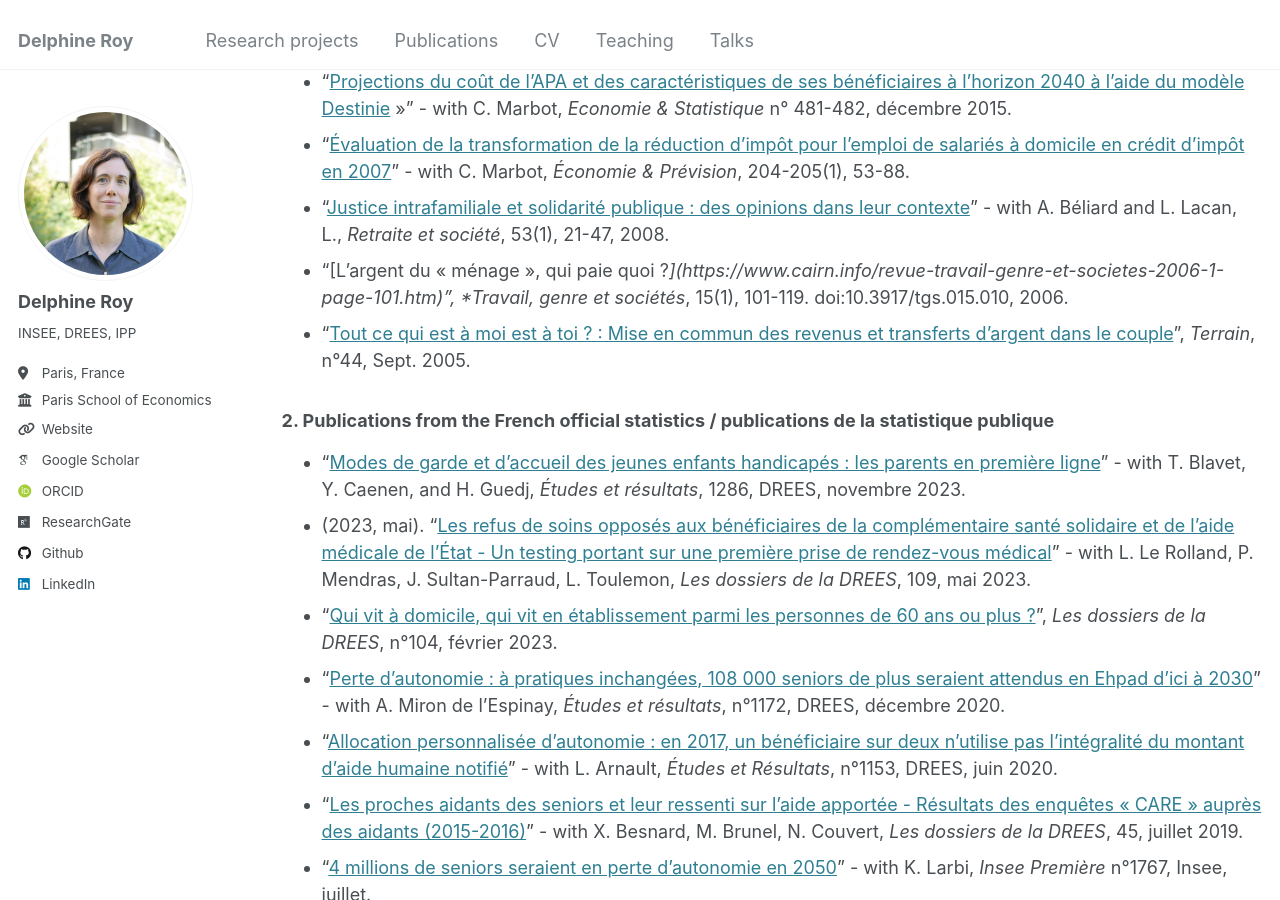
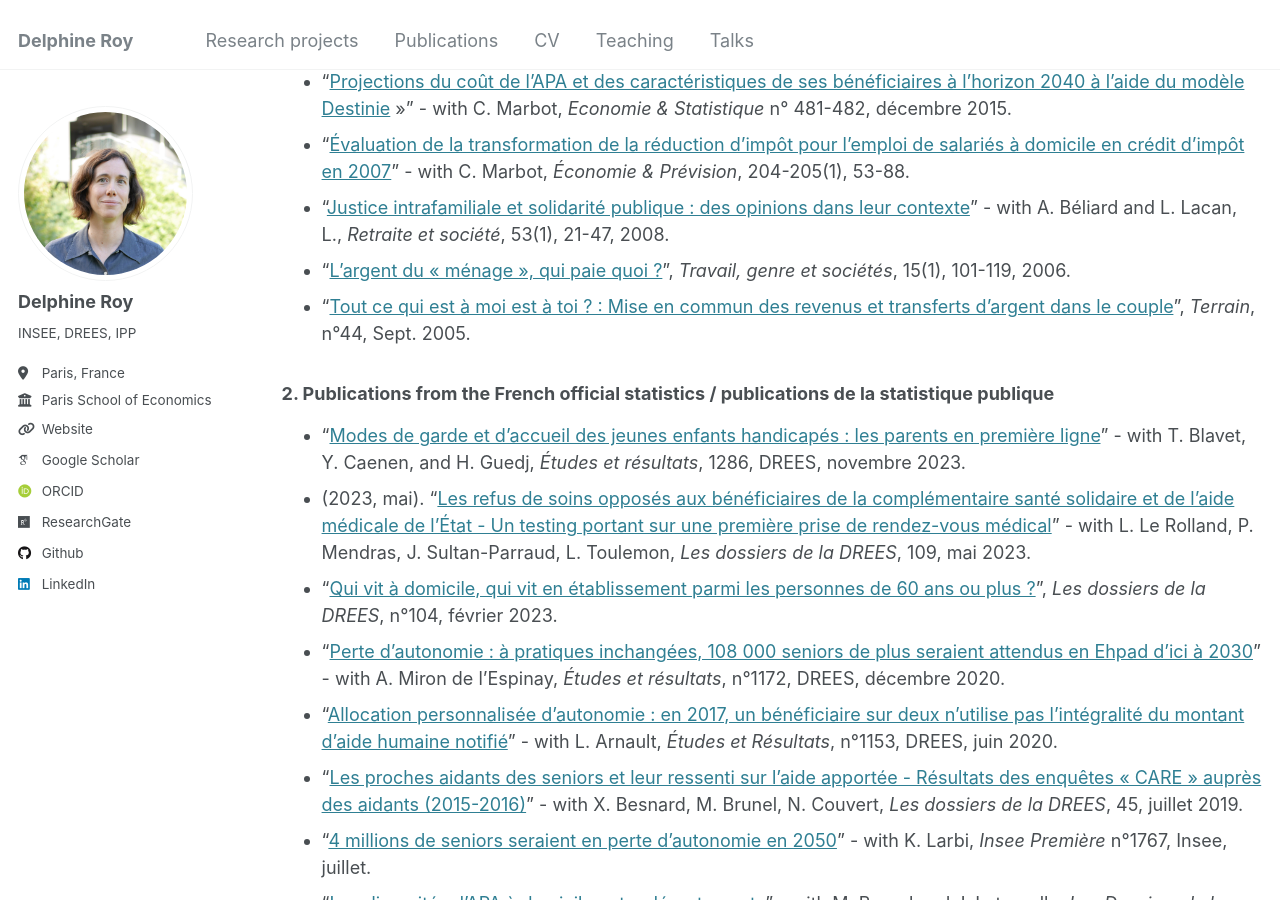
Before and after one commit to DelphineRoy/delphineroy.github.io, a Jekyll site: the page built from _pages/papiers.md, in a window 1280 px wide and 900 px high, scrolled down 1002 px. Built offline with Jekyll 4.4.1, drawn with Linux system fonts in a browser that asks for light colours; some web fonts are replaced.

Commit message:
Update papiers.md corrige lien TGS

```diff
--- a/_pages/papiers.md
+++ b/_pages/papiers.md
@@ -37,7 +37,7 @@ author_profile: true
 - "[Projections du coût de l’APA et des caractéristiques de ses bénéficiaires à l’horizon 2040 à l’aide du modèle Destinie](https://www.insee.fr/fr/statistiques/1305201?sommaire=1305205) »" - with C. Marbot, *Economie & Statistique* n° 481-482, décembre 2015.
 - "[Évaluation de la transformation de la réduction d’impôt pour l’emploi de salariés à domicile en crédit d’impôt en 2007](doi:10.3917/ecop.204.0053m)" - with C. Marbot, *Économie & Prévision*, 204-205(1), 53-88.
 - "[Justice intrafamiliale et solidarité publique : des opinions dans leur contexte](https://www.cairn.info/revue-retraite-et-societe1-2008-1-page-21.htm)" - with A. Béliard and L. Lacan, L., *Retraite et société*, 53(1), 21-47, 2008.
-- "[L’argent du « ménage », qui paie quoi ?*](https://www.cairn.info/revue-travail-genre-et-societes-2006-1-page-101.htm)", *Travail, genre et sociétés*, 15(1), 101-119. doi:10.3917/tgs.015.010, 2006.
+- "[L’argent du « ménage », qui paie quoi ?](doi:10.3917/tgs.015.010)", *Travail, genre et sociétés*, 15(1), 101-119, 2006.
 - "[Tout ce qui est à moi est à toi ? : Mise en commun des revenus et transferts d’argent dans le couple](https://doi.org/10.4000/terrain.3530)", *Terrain*, n°44, Sept. 2005.
 
 ### 2. Publications from the French official statistics / publications de la statistique publique
```
